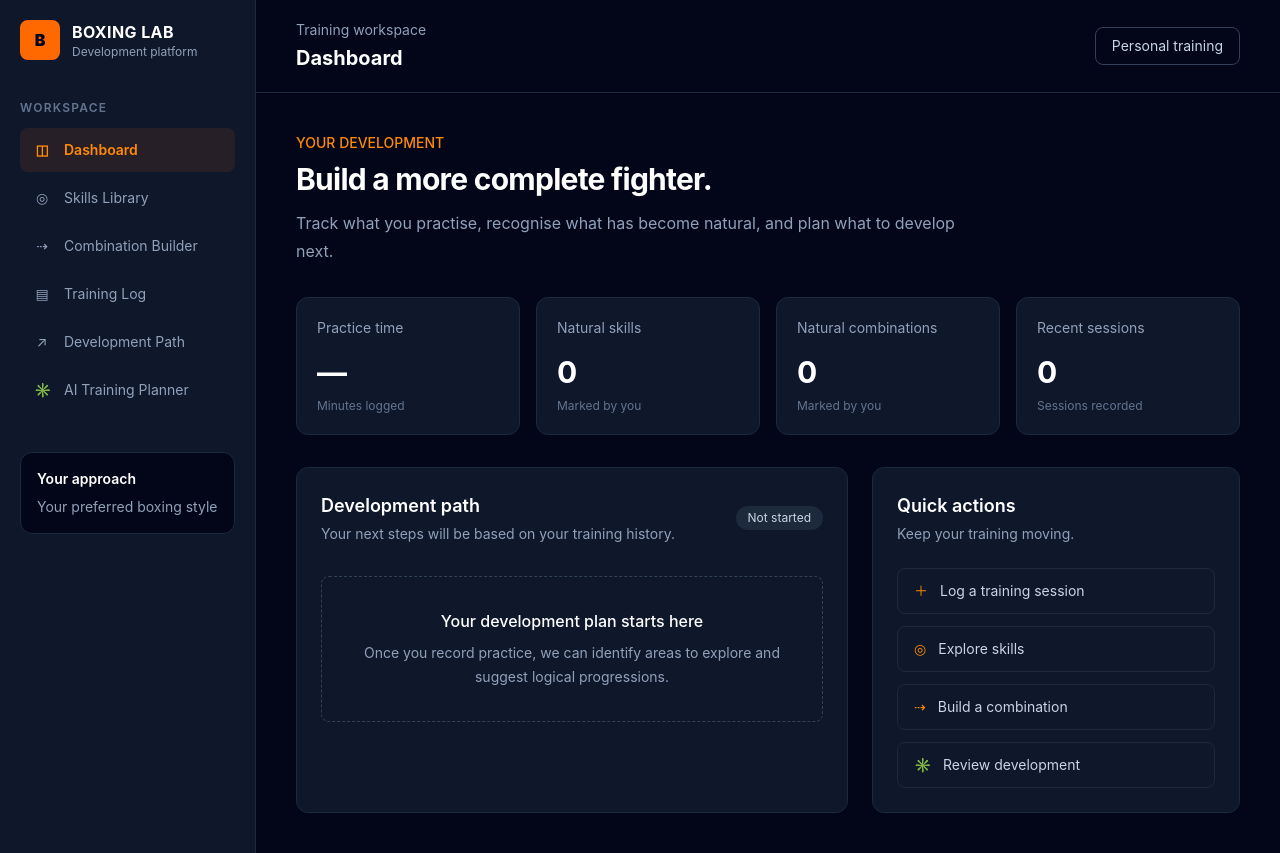
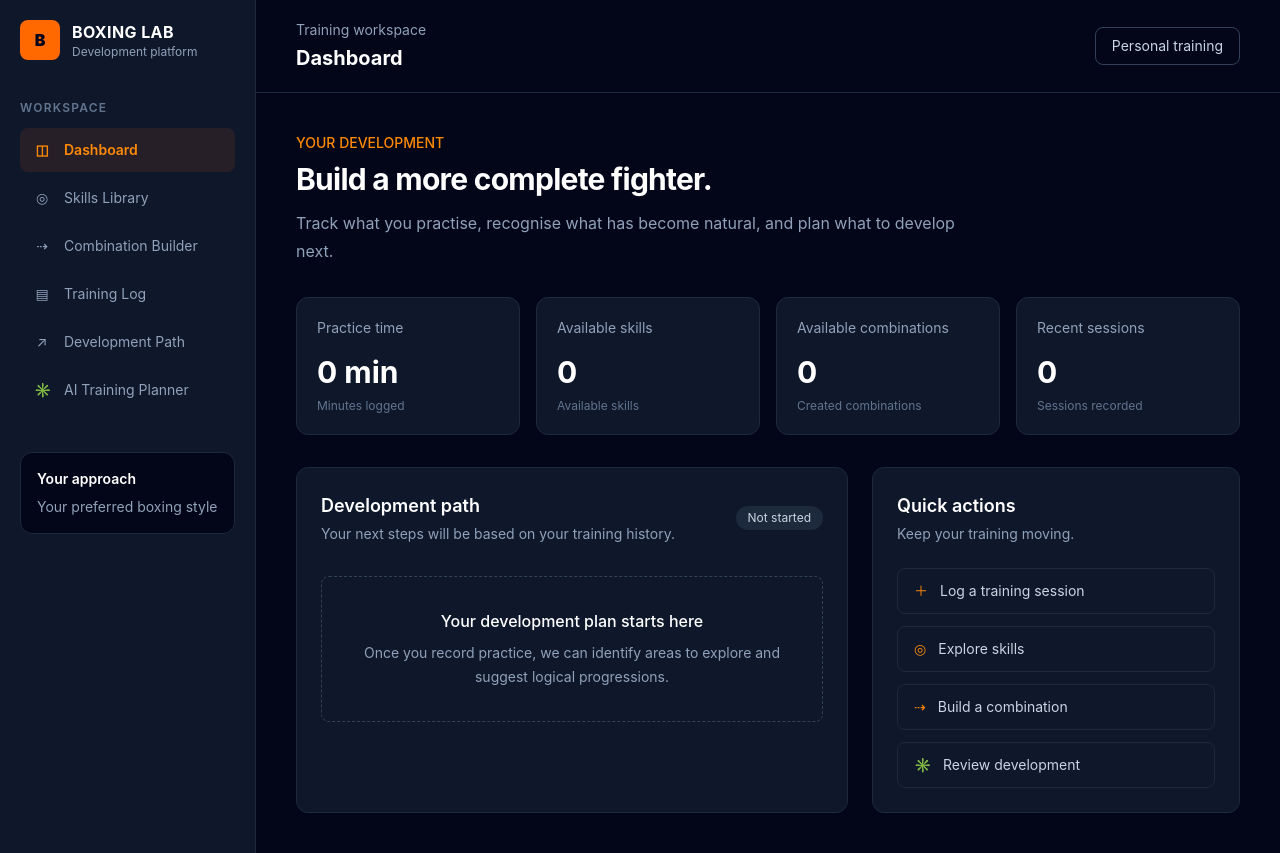
Before and after one commit to leslie628/boxing-development, a React (Vite) app: page / in a window 1280 px wide. Built offline with nearby package versions, Linux system fonts and the light colour scheme; no server answers.

Commit message:
added stat values calculated with useMemo logic

```diff
--- a/src/features/dashboard/dashboard.tsx
+++ b/src/features/dashboard/dashboard.tsx
@@ -1,27 +1,80 @@
+import { useMemo } from "react";
 import { StatCard } from "../../components/ui/StatCard";
 import { quickActions } from "../../data/quickActions";
+import { useCombinations } from "../../hooks/useCombinations";
+import { useSkills } from "../../hooks/useSkills";
+import { useTraining } from "../../hooks/useTraining";
 import type { DashboardStat } from "../../types/DashboardStat";
 
-const dasboard = ({dashboardStats}: { dashboardStats: DashboardStat[] }) => {
+const dasboard = ({ dashboardStats }: { dashboardStats: DashboardStat[] }) => {
+  const { skills, loading: skillsLoading } = useSkills();
+
+  const { combinations, loading: combinationsLoading } = useCombinations();
+
+  const { trainingSessions, loading: trainingLoading } = useTraining();
+
+  const stats = useMemo(() => {
+    const totalMinutes = trainingSessions.reduce(
+      (total, session) => total + session.duration,
+      0,
+    );
+
+    return {
+      practiceMinutes: totalMinutes,
+      totalSkills: skills.length,
+      totalCombinations: combinations.length,
+      totalSessions: trainingSessions.length,
+    };
+  }, [skills, combinations, trainingSessions]);
+
+  const formatPracticeTime = (minutes: number) => {
+    const hours = Math.floor(minutes / 60);
+    const remainingMinutes = minutes % 60;
+
+    if (hours === 0) return `${remainingMinutes} min`;
+    if (remainingMinutes === 0) return `${hours} hr`;
+
+    return `${hours} hr ${remainingMinutes} min`;
+  };
+  const loading = skillsLoading || combinationsLoading || trainingLoading;
+  const recentSessions = trainingSessions.slice(0, 3);
   return (
     <main className="mx-auto max-w-screen-2xl space-y-8 p-6 lg:p-10">
       <section>
-            <p className="text-sm font-medium text-orange-400">
-              YOUR DEVELOPMENT
-            </p>
+        <p className="text-sm font-medium text-orange-400">YOUR DEVELOPMENT</p>
         <h2 className="mt-2 text-3xl font-bold tracking-tight">
           Build a more complete fighter.
         </h2>
         <p className="mt-3 max-w-2xl leading-7 text-slate-400">
-              Track what you practise, recognise what has become natural, and
-              plan what to develop next.
+          Track what you practise, recognise what has become natural, and plan
+          what to develop next.
         </p>
       </section>
 
       <section className="grid gap-4 sm:grid-cols-2 xl:grid-cols-4">
-            {dashboardStats.map((stat) => (
-                <StatCard key={stat.label} label={stat.label} value={stat.value} note={stat.note} />
-            ))}
+        <StatCard
+          label="Practice time"
+          value={loading ? "—" : formatPracticeTime(stats.practiceMinutes)}
+          note="Minutes logged"
+        />
+
+        <StatCard
+          label="Available skills"
+          value={loading ? "—" : String(stats.totalSkills)}
+          note="Available skills"
+        />
+
+        <StatCard
+          label="Available combinations"
+          value={loading ? "—" : String(stats.totalCombinations)}
+          note="Created combinations"
+        />
+
+        <StatCard
+          label="Recent sessions"
+          value={loading ? "—" : String(stats.totalSessions)}
+          note="Sessions recorded"
+        />
       </section>
 
       <section className="grid gap-6 xl:grid-cols-[1.5fr_1fr]">
@@ -67,6 +120,6 @@ const dasboard = ({dashboardStats}: { dashboardStats: DashboardStat[] }) => {
         </div>
       </section>
     </main>
-  )
-}
+  );
+};
 export default dasboard;
```
Lines whose indentation alone changed are shown as unchanged.
